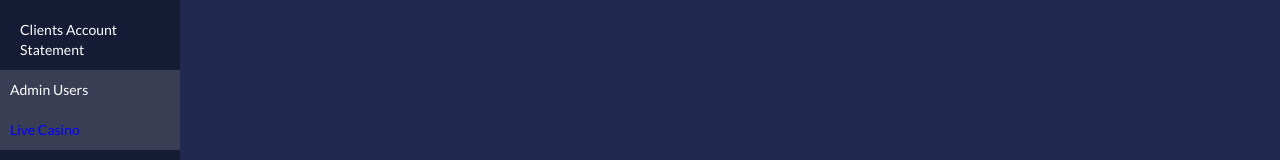
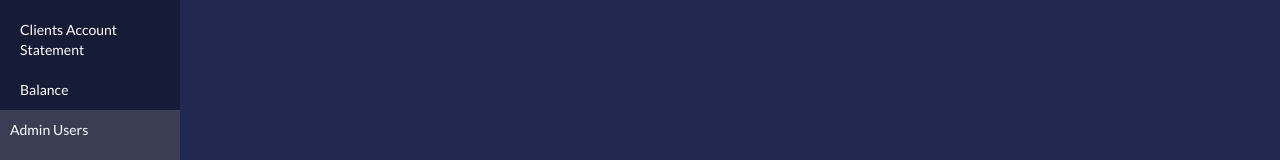
Before and after one commit to metaversitytechnologies/lords-admin-old, a React (Vite) app: page / in a window 1280 px wide. Shown: the part 286-446 px from the top of the page. Built offline with nearby package versions, Linux system fonts and the light colour scheme; sample sign-in values are in the browser's storage.

Commit message:
add balance in sidebar

```diff
--- a/src/components/Sidebar.tsx
+++ b/src/components/Sidebar.tsx
@@ -40,6 +40,10 @@ const Sidebar = () => {
         {
           text: "Clients Account Statement",
           href: "/accountstmt"
+        },
+        {
+          text: "Balance",
+          href: "/dashboardhome"
         }
       ]
     },
```
